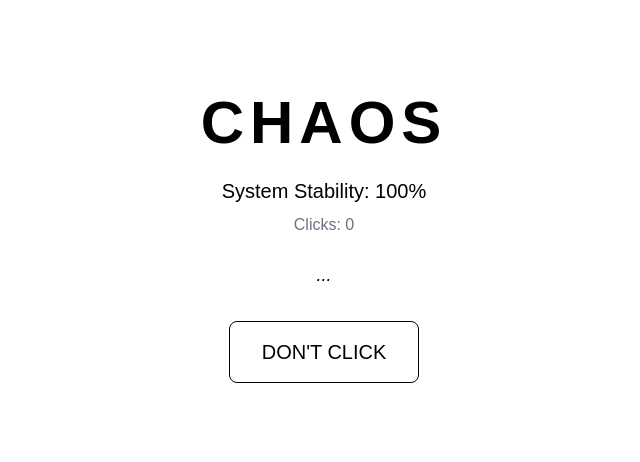
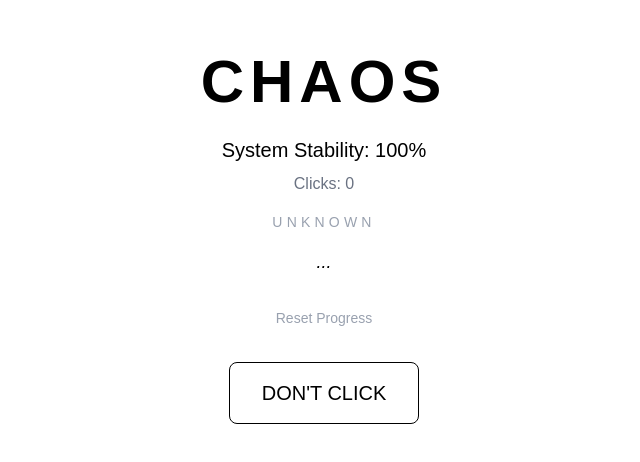
Before and after one commit to n1kcess/ctrl-chaos, a Next.js app: page / in a window 1280 px wide. Shown: the part 162-624 px from the top of the page, without its empty margins (316-956 px from the left). Built offline with nearby package versions, Linux system fonts and the light colour scheme.

Commit message:
refactor: centralize game configuration

```diff
--- a/src/app/components/ChaosButton.tsx
+++ b/src/app/components/ChaosButton.tsx
@@ -1,14 +1,36 @@
 "use client";
 
+import { useEffect, useState } from "react";
 import { useChaosStore } from "../store/chaos";
 
 export default function ChaosButton() {
-  const { click } = useChaosStore();
+  const { click, clicks } = useChaosStore();
+
+  const [offset, setOffset] = useState({ x: 0, y: 0 });
+
+  useEffect(() => {
+    if (clicks < 15) return;
+
+    const interval = setInterval(() => {
+      // 15% шанс на небольшое смещение
+      if (Math.random() < 0.15) {
+        setOffset({
+          x: Math.floor(Math.random() * 9) - 4,
+          y: Math.floor(Math.random() * 9) - 4,
+        });
+      }
+    }, 2000);
+
+    return () => clearInterval(interval);
+  }, [clicks]);
 
   return (
     <button
       onClick={click}
-      className="rounded-lg border border-black px-8 py-4 text-xl transition hover:bg-black hover:text-white"
+      style={{
+        transform: `translate(${offset.x}px, ${offset.y}px)`,
+      }}
+      className="rounded-lg border border-black px-8 py-4 text-xl transition-all duration-200 hover:bg-black hover:text-white"
     >
       {"DON'T CLICK"}
     </button>
--- a/src/app/components/ChaosEffects.tsx
+++ b/src/app/components/ChaosEffects.tsx
@@ -1,3 +1,19 @@
+"use client";
+
+import { useEffect } from "react";
+import { useChaosStore } from "../store/chaos";
+import { effects } from "../effects";
+
 export default function ChaosEffects() {
+  const { clicks } = useChaosStore();
+
+  useEffect(() => {
+    effects.forEach((effect) => {
+      if (clicks === effect.unlockAt) {
+        effect.run();
+      }
+    });
+  }, [clicks]);
+
   return null;
 }
--- a/src/app/components/StatusPanel.tsx
+++ b/src/app/components/StatusPanel.tsx
@@ -2,14 +2,18 @@
 
 import { useChaosStore } from "../store/chaos";
 import { messages } from "../lib/messages";
+import { phases } from "../lib/phases";
 
 export default function StatusPanel() {
-  const { stability, clicks } = useChaosStore();
+  const { stability, clicks, reset } = useChaosStore();
 
   const message =
     clicks === 0
       ? "..."
       : messages[Math.min(clicks - 1, messages.length - 1)];
+
+const phase =
+  phases.find((phase) => stability >= phase.min)?.name ?? "Unknown";
 
   return (
     <div className="mb-8 text-center">
@@ -21,13 +25,26 @@ export default function StatusPanel() {
         System Stability: {stability}%
       </p>
 
-      <p className="mb-6 text-gray-500">
+      <p className="text-gray-500">
         Clicks: {clicks}
       </p>
 
-      <p className="text-lg italic">
+      <p className="mt-4 text-sm uppercase tracking-[0.3em] text-gray-400">
+        {phase}
+      </p>
+
+      <p className="mt-4 text-lg italic">
         {message}
       </p>
+
+      {process.env.NODE_ENV === "development" && (
+        <button
+          onClick={reset}
+          className="mt-8 text-sm text-gray-400 transition hover:text-black"
+        >
+          Reset Progress
+        </button>
+      )}
     </div>
   );
 }
--- /dev/null
+++ b/src/app/effects/index.ts
@@ -0,0 +1,12 @@
+import { titleGlitch } from "./titleGlitch";
+
+export interface ChaosEffect {
+  id: string;
+  unlockAt: number;
+
+  run: () => void;
+}
+
+export const effects = [
+  titleGlitch,
+];
--- /dev/null
+++ b/src/app/effects/titleGlitch.ts
@@ -0,0 +1,16 @@
+import { ChaosEffect } from ".";
+
+export const titleGlitch: ChaosEffect = {
+  id: "title-glitch",
+  unlockAt: 15,
+
+  run() {
+    const oldTitle = document.title;
+
+    document.title = "DON'T CLICK";
+
+    setTimeout(() => {
+      document.title = oldTitle;
+    }, 500);
+  },
+};
--- /dev/null
+++ b/src/app/lib/config.ts
@@ -0,0 +1,16 @@
+export const CONFIG = {
+  INITIAL_STABILITY: 100,
+
+  PHASES: {
+    STABLE: 90,
+    WATCHING: 70,
+    CONCERNED: 40,
+    HOSTILE: 15,
+  },
+
+  EFFECTS: {
+    TITLE_GLITCH_AT: 15,
+    BUTTON_SHAKE_AT: 25,
+    BUTTON_ESCAPE_AT: 50,
+  },
+} as const;
--- /dev/null
+++ b/src/app/lib/phases.ts
@@ -0,0 +1,27 @@
+export const phases = [
+  {
+    from: 0,
+    to: 9,
+    name: "Stable",
+  },
+  {
+    from: 10,
+    to: 24,
+    name: "Watching",
+  },
+  {
+    from: 25,
+    to: 49,
+    name: "Concerned",
+  },
+  {
+    from: 50,
+    to: 99,
+    name: "Hostile",
+  },
+  {
+    from: 100,
+    to: Infinity,
+    name: "Corrupted",
+  },
+];
--- a/src/app/store/chaos.ts
+++ b/src/app/store/chaos.ts
@@ -1,4 +1,6 @@
 import { create } from "zustand";
+import { persist } from "zustand/middleware";
+import { CONFIG } from "../lib/config";
 
 interface ChaosState {
   stability: number;
@@ -8,8 +10,10 @@ interface ChaosState {
   reset: () => void;
 }
 
-export const useChaosStore = create<ChaosState>((set) => ({
-  stability: 100,
+export const useChaosStore = create<ChaosState>()(
+  persist(
+    (set) => ({
+      stability: CONFIG.INITIAL_STABILITY,
       clicks: 0,
 
       click: () =>
@@ -20,7 +24,12 @@ export const useChaosStore = create<ChaosState>((set) => ({
 
       reset: () =>
         set({
-      stability: 100,
+          stability: CONFIG.INITIAL_STABILITY,
           clicks: 0,
         }),
-}));
+    }),
+    {
+      name: "chaos-save",
+    }
+  )
+);
```
Lines whose indentation alone changed are shown as unchanged.
